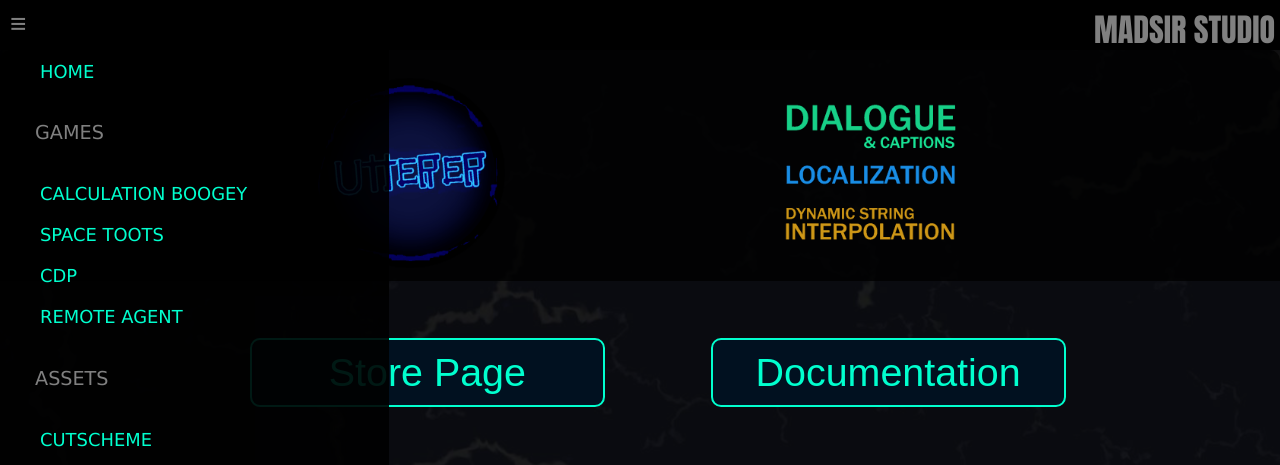
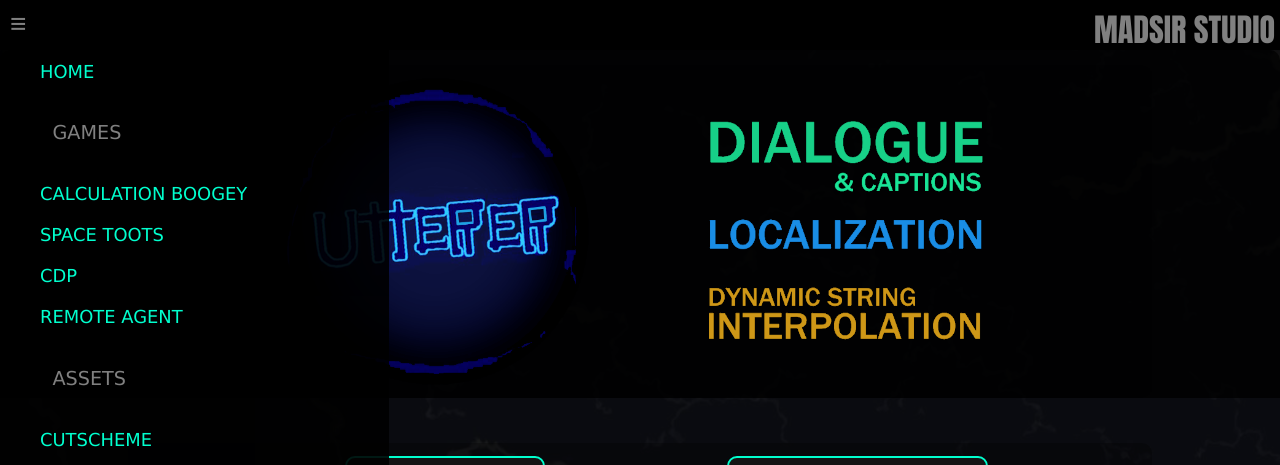
Before and after one commit to Madsir/madsirstudio.github.io, a Jekyll site: the page built from utterer/index.html, in a window 1280 px wide and 1400 px high. Shown: the top 465 px of the window. Built offline with Jekyll 4.4.1, drawn with Linux system fonts in a browser that asks for light colours; grey boxes are pictures that could not be loaded.

Commit message:
Update index.html

```diff
--- a/utterer/index.html
+++ b/utterer/index.html
@@ -19,46 +19,42 @@
   margin-right: 0;
     background-color: rgb(0 0 0 / 0.8);
 }
-.iconic a {
-  font-size: 1.4em;
+h2 {
+  margin-left: 5%;
+  margin-right: 5%;
+  font-size: 1.7em;
 }
-.iconic h5 {
-  font-size: 1.4em;
+p {
+  margin-left: 5%;
+  margin-right: 5%;
+  font-size: 1.8em;
 }
 .fonter {
-margin-left: 15%;
-margin-right: 15%;
+width: 50%;
 }
 .bonter {
   width: 30%;
  margin-right:5%;
  margin-left:5%;
 }
-.iconic .bonter img{
-  width: 55%;
+.center .fonter img{
+  width: 35%;
 }
-
 @media (max-width: 600px) {
-.bonter h5 {
-  font-size: 1em;
+  p {
+  font-size: 0.7em;
+  margin-left: 5%;
+  margin-right: 5%;
 }
-.iconic h5 {
- font-size:1em;
+h5 {
+  font-size: 0.7em;
 }
-.fonter {
-  margin-left:2%;
-  margin-right:2%;
+.center .fonter img{
+  width: 75%;
 }
-.iconic {
-  margin-left: 10%;
-  margin-right: 10%;
-  border-radius: 5px;
-}
-.iconic .bonter img{
-  width: 65%;
-}
-.center img:hover {
-  box-shadow: 0 0 2px 1px gray;
+.bonter a {
+font-size: 0.8em;
+color: white;
 }
 .iconic button {
   font-size: 1em;
@@ -70,34 +66,29 @@
   justify-content: center;
   align-items: center;
 }
-.benter {
-  display: block;
-margin-left:auto;
-	margin-right:auto;
-	justify-content:center;
-	align-items:center;
-}
 .center img{
-width: 90%;
+width: 100%;
 }
 .iconic {
   border-radius:10px;
-  margin-left: 5%;
-  margin-right: 5%;
+  margin-left: 10%;
+  margin-right:10%;
   padding-top: 1%;
   padding-bottom: 1%;
+  border-radius: 10px;
+  background-color: rgb(1 1 1 / 0.3);
 }
 .iconic button {
-  width: 9em;
+width: 9 em;
 	 white-space: nowrap;
    text-align: center;
   border-radius: 10px;
   border: 2px solid #01ffce;
-  background-color: #011120;
+  background-color: #141414;
   padding: 10px 10px;
+  cursor:pointer;
   margin-left:5%;
   margin-right:5%;
-  cursor:pointer;
   align-items: center;
  justify-content: center;
 }
@@ -105,7 +96,7 @@
 	border: 2px solid gray;
 }
 	.slideshow-container {
-  max-width: 90%;
+  max-width: 85%;
   position: relative;
   margin: auto;
 }
@@ -156,20 +147,6 @@
   from {opacity: .4}
   to {opacity: 1}
 }
-.videoWrapper {
-  justify-content: center;
-   align-items: center;
-  position: relative;
-  padding-bottom: 56.25%; /* 16:9 */
-  height: 0;
-}
-.videoWrapper iframe {
-  position: absolute;
-  top: 0;
-  left: 0;
-  width: 100%;
-  height: 100%;
-}
 </style>
 </head>
 <body>
@@ -185,7 +162,8 @@
 					<a href="https://assetstore.unity.com/packages/tools/localization/utterer-215643"><img src="/Assets/utterercard.png" alt="Utterer" style=display:block;margin-left:auto;margin-right:auto></a>
 				</div>
 			</div>
-</div></div>
+		</div>
+	</div>
 	<br>
 			<br>
 			<br>
```
Also changed, not shown: other parts of utterer/index.html (+1 -1 lines). Lines whose indentation alone changed are shown as unchanged.
